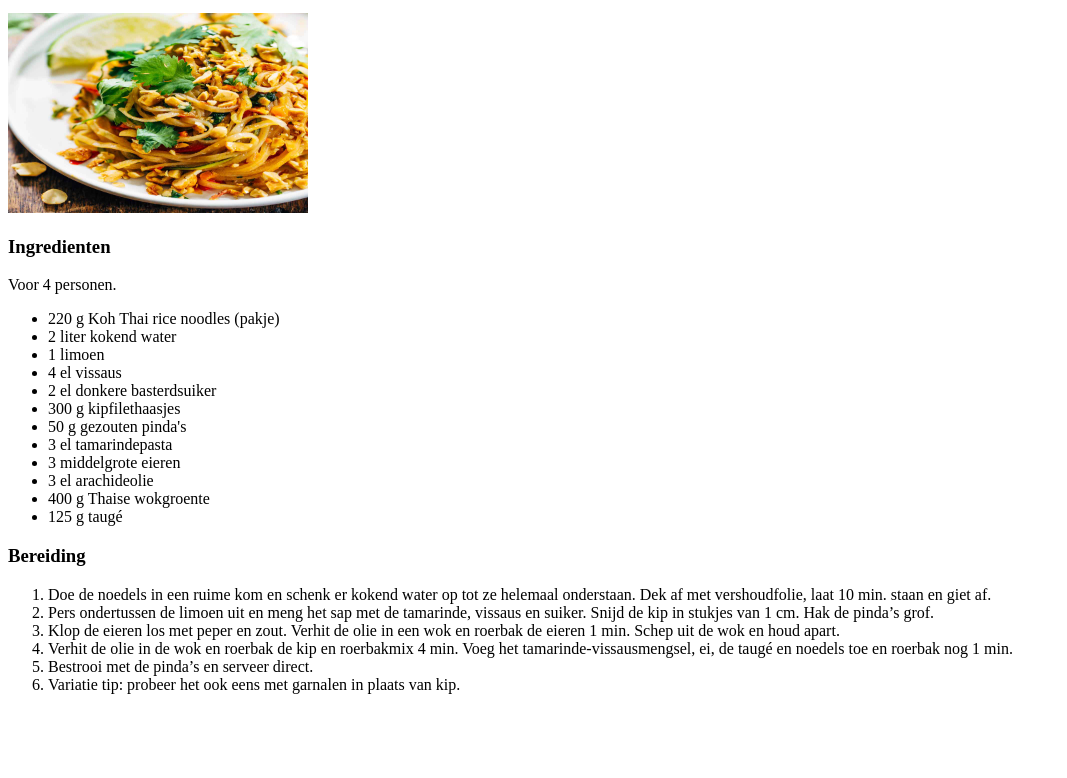
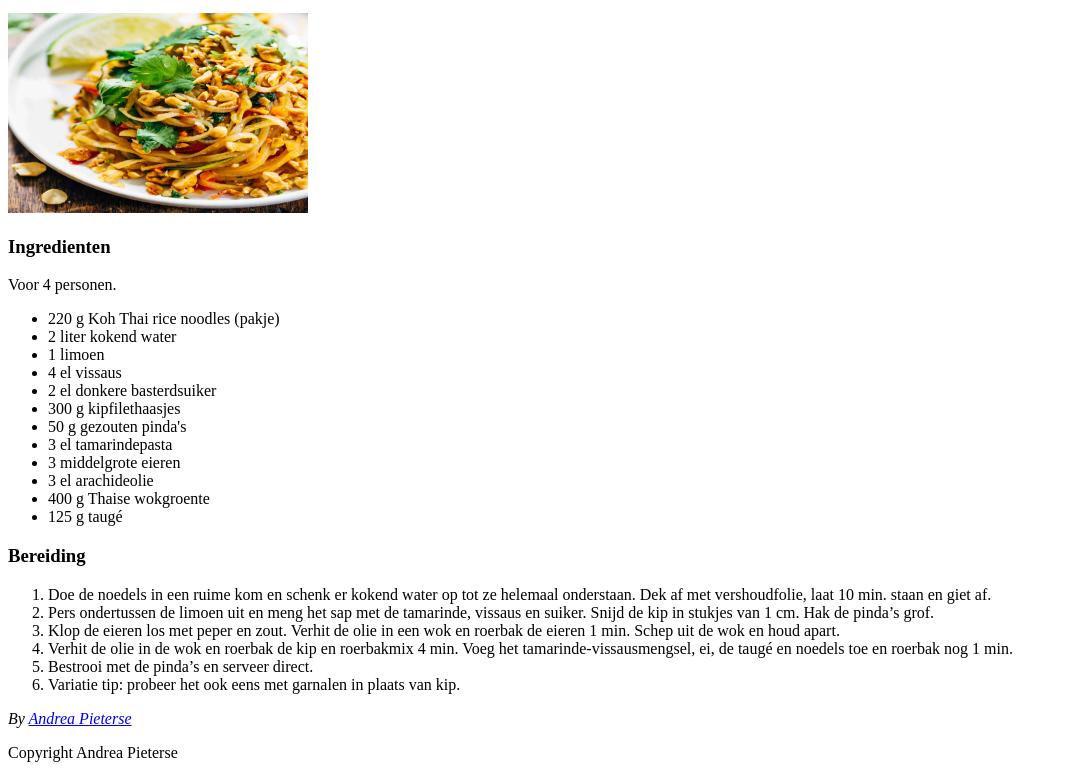
Before and after one commit to Andreaa-P/html-css, a plain HTML site: page les-03/index.html in a window 1280 px wide. Shown: the part 88-866 px from the top of the page, without its empty margins (0-1067 px from the left). Before the commit the page ends 800 px from the top, so only its background shows below. Drawn offline with Linux system fonts and the light colour scheme.

Commit message:
Update index.html

```diff
--- a/les-03/index.html
+++ b/les-03/index.html
@@ -49,6 +49,14 @@
     <li>Variatie tip: probeer het ook eens met garnalen in plaats van kip.</li>
 </ol>
 </section>
+<section>
+<footer>
+  <address>
+    By <a href="andreaapieterse@gmail.com">Andrea Pieterse</a>
+  </address>
+<p>Copyright Andrea Pieterse</p>
+</footer>
+</section>
 </article>
 </main>
 
```
